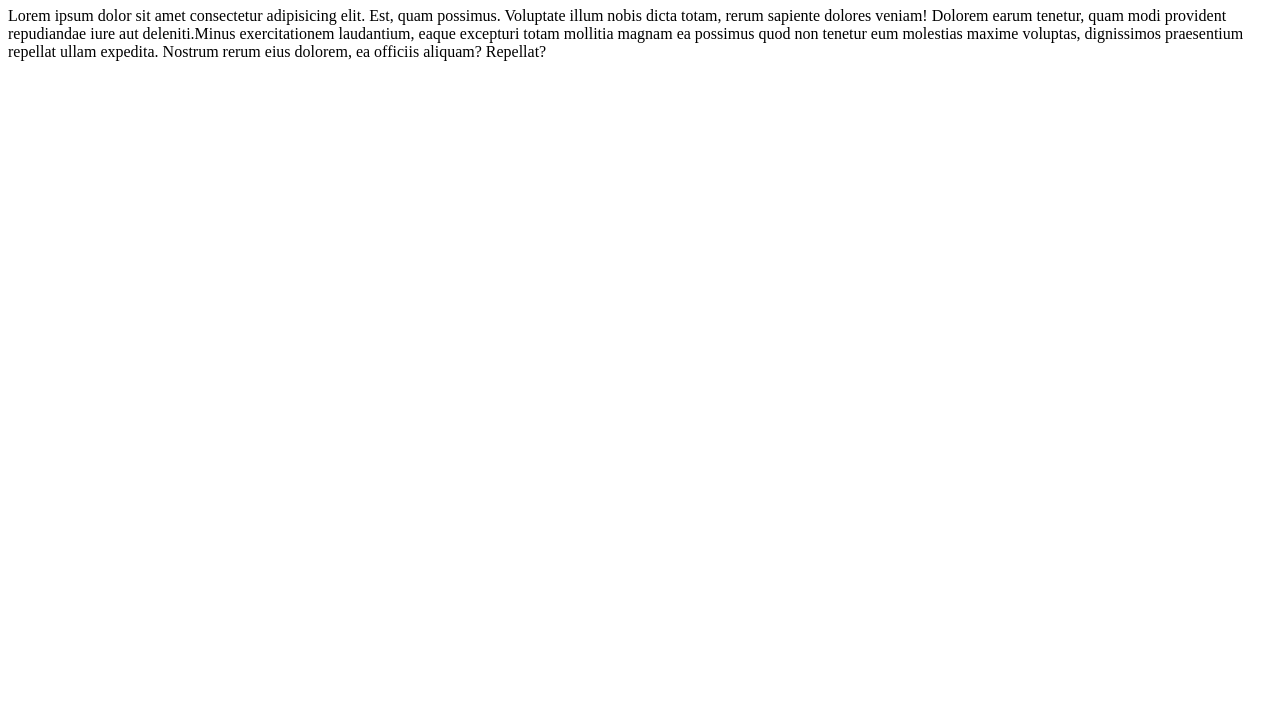
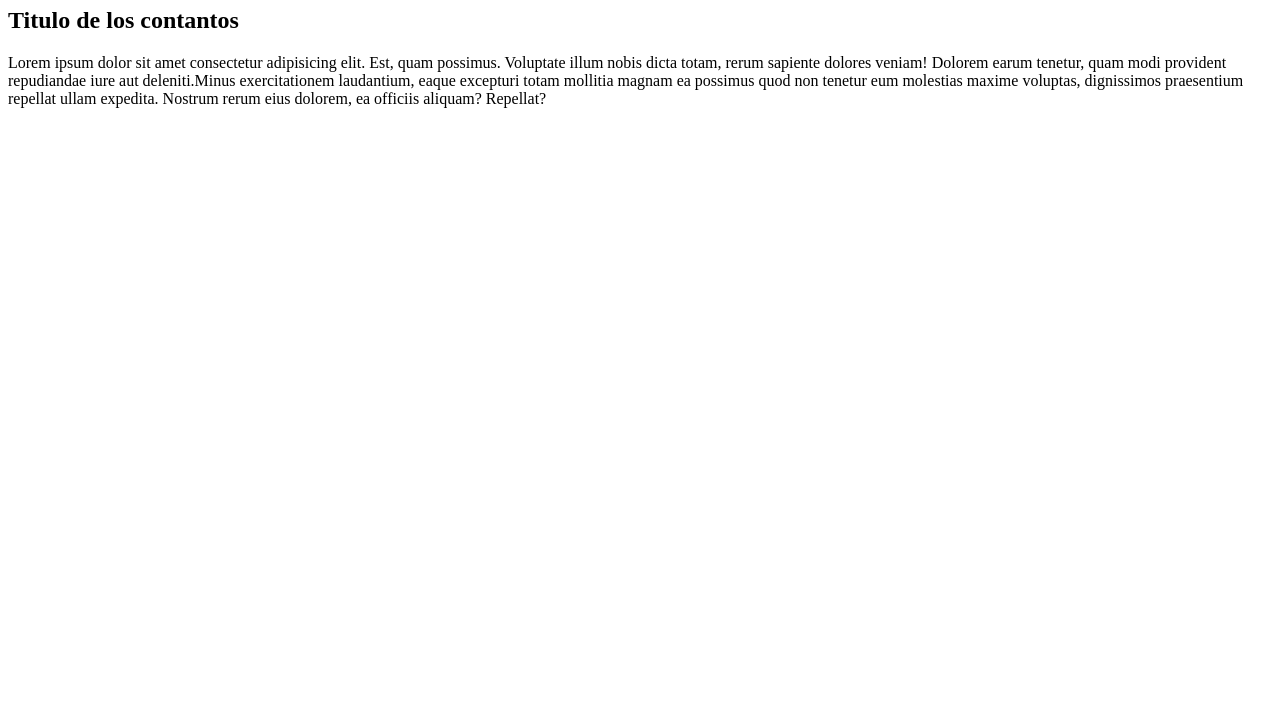
Before and after one commit to percy2019/ejbManual, a plain HTML site: page contacto.html in a window 1280 px wide. Shown: the part 73-800 px from the top of the page. Drawn offline with Linux system fonts and the light colour scheme.

Commit message:
agregar titulo al main

```diff
--- a/contacto.html
+++ b/contacto.html
@@ -13,6 +13,7 @@
     </header>
 
     <main>
+        <h2>Titulo de los contantos</h2>
         <article>
             <p>Lorem ipsum dolor sit amet consectetur adipisicing elit. Est, quam possimus.
                 Voluptate illum nobis dicta totam, rerum sapiente dolores veniam! Dolorem earum tenetur,
```
